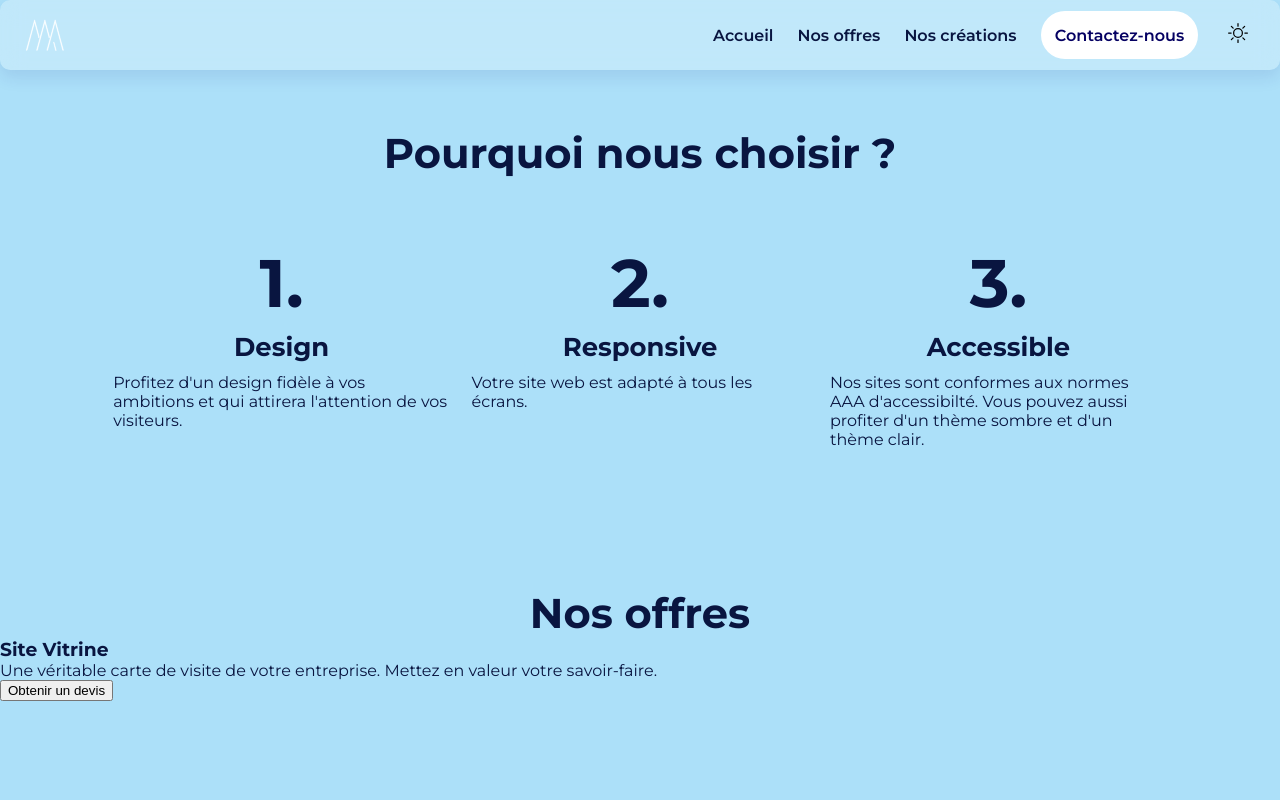
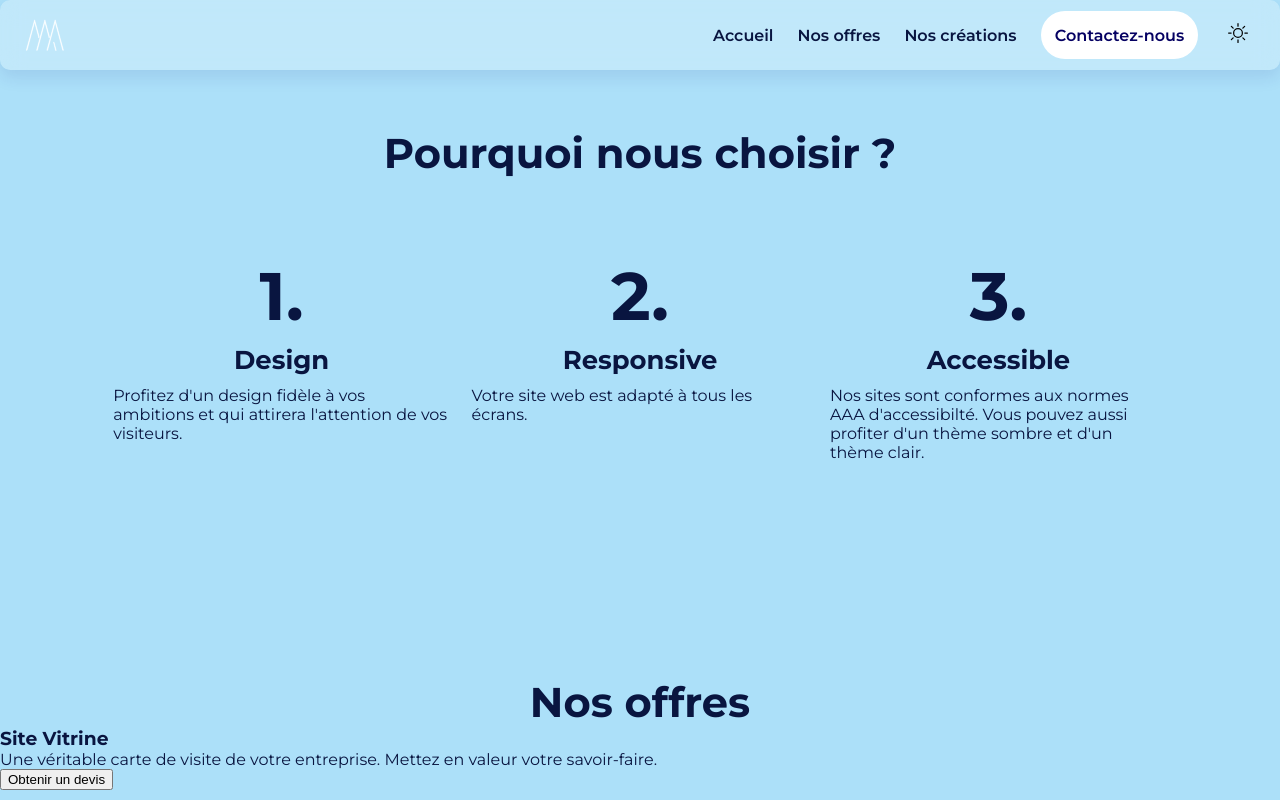
Before and after one commit to Arvialo/demo.v1, a Next.js app: page /offers in a window 1280 px wide. Built offline with nearby package versions, Linux system fonts and the light colour scheme.

Commit message:
nos offres page

```diff
--- a/styles/styles.css
+++ b/styles/styles.css
@@ -384,11 +384,7 @@ footer>h3 {
 }
 
 .wave{
-    width: 100%;
-    position: absolute;
-    bottom: 0;
-    left: 0;
-    z-index: 0;
+    display: none;
 }
 
 /* //////////////////////////HERO BANNER MOBILE FIN////////////////////////////////// */
@@ -404,6 +400,14 @@ footer>h3 {
         padding: 6%;
         justify-content: center;
         align-items: center;
+    }
+
+    .wave {
+        width: 100%;
+        position: absolute;
+        bottom: 0;
+        left: 0;
+        z-index: 0;
     }
 
     .hero-banner-button{
@@ -763,9 +767,42 @@ footer>h3 {
 /* ////////////////////////////////// NOS OFFRES PAGE /////////////////////////////////////////////////////////////// */
 
 
+.offers{
+    margin-top: 32%;
+}
 
+.offers>h2{
+    font-size: 1.618rem;
+    text-align: center;
+}
 
+.atout{
+    margin: 16% 0%;
+    margin-bottom: 32%;
+    display: grid;
+    grid-template-rows: 1fr 1fr 1fr;
+    padding: 0% 8%;
+}
 
+.atout-item {
+    align-self: flex-start;
+    display: flex;
+    flex-direction: column;
+    justify-content: center;
+}
+
+.atout-item>h2 {
+    font-size: 2.6rem;
+    margin-bottom: 2%;
+}
+
+.atout-item>h3 {
+    font-size: 1.618rem;
+}
+
+.atout-item>p {
+    padding: 3% 0%;
+}
 
 
 
@@ -780,10 +817,11 @@ footer>h3 {
 }
 
 .atout{
-    margin: 5% 0%;
-    margin-bottom: 10%;
+    margin: 6% 0%;
+    margin-bottom: 16%;
     display: grid;
     grid-template-columns: 1fr 1fr 1fr;
+    grid-template-rows: 1fr;
     padding: 0% 8%;
 }
 
@@ -808,9 +846,6 @@ footer>h3 {
     padding: 3%;
 }
 
-.nos-offres{
-    margin-top: 10%;
-}
 
 
 }
```
